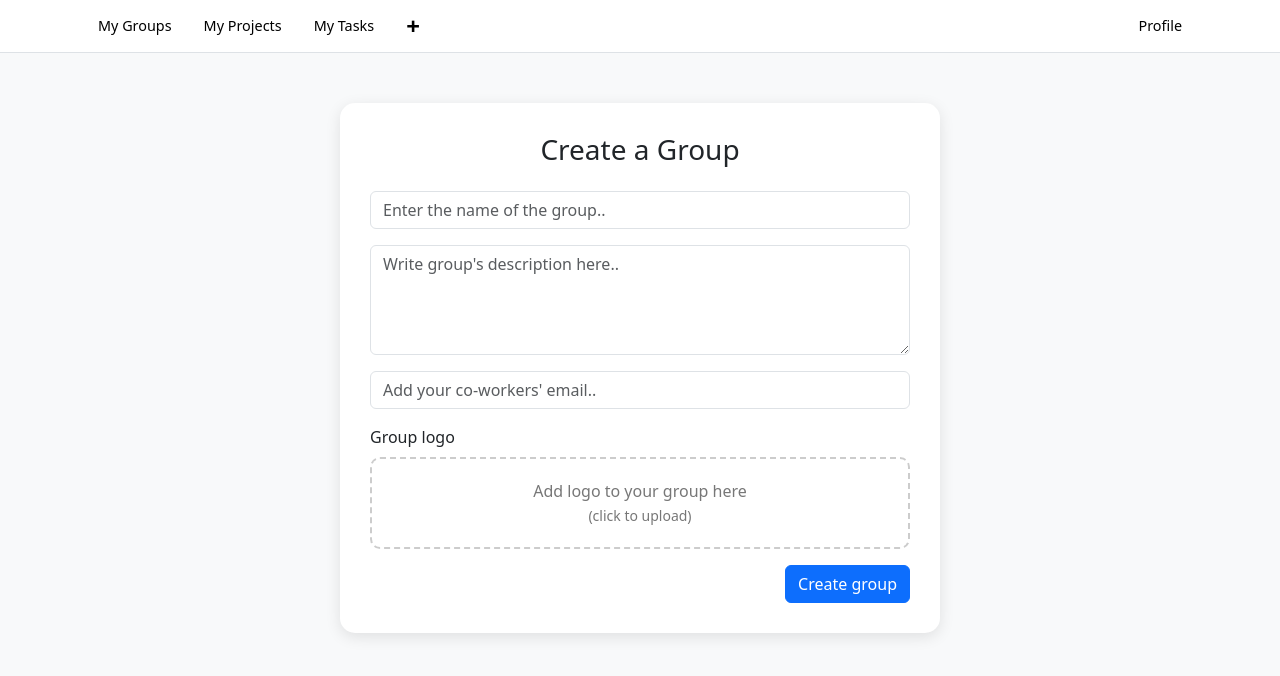
After one commit to casualuser322/litte_tracker, a Django app: page /tracker/groups/create in a window 1280 px wide. The commit adds this page. Shown: the top 676 px of the page. Run offline with Django 5.2, Linux system fonts and the light colour scheme; the visitor is signed in with stand-in values (Sample User, id 1).

Commit message:
added groups page and creation

```diff
--- /dev/null
+++ b/tracker/static/tracker/css/groups.css
@@ -0,0 +1,93 @@
+.groups-container {
+  margin-top: 25px;
+}
+
+.group-card {
+  display: flex;
+  align-items: center;
+  justify-content: space-between;
+  padding: 15px;
+  border-bottom: 1px solid #ddd;
+  background-color: #f9f9f9;
+  margin-top: 10px;
+}
+
+.group-card img {
+  width: 60px;
+  height: 60px;
+  object-fit: cover;
+  border-radius: 5px;
+  margin-right: 15px;
+}
+
+.group-info {
+  flex-grow: 1;
+}
+
+.search-bar {
+  background-color: #d3d3d3;
+  border-radius: 10px;
+  padding: 5px 10px;
+  border: none;
+  outline: none;
+  width: 200px;
+  text-align: left;
+  padding-left: 10px;
+}
+
+/* New expandable button */
+.create-btn {
+  display: inline-flex;
+  align-items: center;
+  background: #0d6efd;
+  color: #fff;
+  border-radius: 8px;
+  padding: 8px 12px;
+  text-decoration: none;
+  transition: all 0.3s ease;
+  overflow: hidden;
+  white-space: nowrap;
+}
+
+.create-btn .label {
+  max-width: 0;
+  opacity: 0;
+  overflow: hidden;
+  transition: max-width 0.3s ease, opacity 0.3s ease;
+}
+
+.create-btn:hover .label {
+  max-width: 120px;
+  opacity: 1;
+  margin-left: 6px;
+}
+
+.plus {
+  font-size: 18px;
+  font-weight: bold;
+  line-height: 1;
+}
+
+body {
+      background: #f8f9fa;
+    }
+    .group-create-container {
+      max-width: 600px;
+      margin: 50px auto;
+      padding: 30px;
+      background: #fff;
+      border-radius: 15px;
+      box-shadow: 0px 4px 15px rgba(0,0,0,0.1);
+    }
+    .upload-box {
+      border: 2px dashed #ccc;
+      border-radius: 10px;
+      padding: 20px;
+      text-align: center;
+      color: #777;
+      cursor: pointer;
+    }
+    .upload-box:hover {
+      border-color: #0d6efd;
+      color: #0d6efd;
+    }
--- /dev/null
+++ b/tracker/static/tracker/js/email_check.js
@@ -0,0 +1,65 @@
+//const autocompleteUrl = "{% url 'user_email_autocomplete' %}";
+
+const emailInput = document.getElementById("emailInput");
+const autocompleteUrl = emailInput.dataset.autocompleteUrl;
+const suggestionsBox = document.getElementById("suggestionsBox");
+const selectedEmails = document.getElementById("selectedEmails");
+const emailsHidden = document.getElementById("emailsHidden");
+
+let emails = [];
+emailInput.addEventListener("input", async () => {
+    const query = emailInput.value;
+    if (query.length < 2) {
+        suggestionsBox.style.display = "none";
+        return;
+    }
+
+    const response = await fetch(`${autocompleteUrl}?q=${query}`);
+    const data = await response.json();
+
+    suggestionsBox.innerHTML = "";
+    if (data.length > 0) {
+        suggestionsBox.style.display = "block";
+        data.forEach(user => {
+            let li = document.createElement("li");
+            li.classList.add("list-group-item", "list-group-item-action");
+            li.textContent = user.email;
+            li.onclick = () => addEmail(user.email);
+            suggestionsBox.appendChild(li);
+        });
+    } else {
+        suggestionsBox.style.display = "none";
+    }
+});
+
+function addEmail(email) {
+    if (emails.includes(email)) return;
+
+    emails.push(email);
+
+    const chip = document.createElement("span");
+    chip.classList.add("badge", "bg-primary", "p-2");
+    chip.innerHTML = `${email} <button type="button" class="btn-close btn-close-white btn-sm ms-1" aria-label="Remove"></button>`;
+
+    chip.querySelector("button").onclick = () => {
+        selectedEmails.removeChild(chip);
+        emails = emails.filter(e => e !== email);
+        updateHiddenField();
+    };
+
+    selectedEmails.appendChild(chip);
+    updateHiddenField();
+
+    emailInput.value = "";
+    suggestionsBox.style.display = "none";
+}
+
+function updateHiddenField() {
+    emailsHidden.value = emails.join(",");
+}
+
+document.addEventListener("click", (e) => {
+    if (!emailInput.contains(e.target) && !suggestionsBox.contains(e.target)) {
+        suggestionsBox.style.display = "none";
+    }
+});
--- /dev/null
+++ b/tracker/templates/groups/groups_create.html
@@ -0,0 +1,48 @@
+{% extends 'base.html' %}
+{% load static %}
+
+{% block title %}Groups{% endblock %}
+
+{% block extra_styles %}
+<link rel="stylesheet" href="{% static 'tracker/css/groups.css' %}">
+{% endblock %}
+
+{% block content %}
+<div class="group-create-container">
+  <h3 class="mb-4 text-center">Create a Group</h3>
+  <form>
+    <div class="mb-3">
+      <input type="text" class="form-control" placeholder="Enter the name of the group.." required>
+    </div>
+
+    <div class="mb-3">
+      <textarea class="form-control" rows="4" placeholder="Write group's description here.."></textarea>
+    </div>
+
+    <div class="mb-3 position-relative">
+        <input type="text" class="form-control" id="emailInput" placeholder="Add your co-workers' email.."
+            data-autocomplete-url="{% url 'user_email_autocomplete' %}">
+        <ul class="list-group position-absolute w-100"
+            id="suggestionsBox" style="z-index:1000; display:none;"></ul>
+    </div>
+
+    <div id="selectedEmails" class="d-flex flex-wrap gap-2"></div>
+    <input type="hidden" name="emails" id="emailsHidden">
+
+    <script src="{% static 'tracker/js/email_check.js' %}"></script>
+
+    <div class="mb-3">
+      <label for="groupLogo" class="form-label">Group logo</label>
+      <div class="upload-box" onclick="document.getElementById('groupLogo').click();">
+        Add logo to your group here<br>
+        <small>(click to upload)</small>
+      </div>
+      <input type="file" id="groupLogo" class="form-control d-none">
+    </div>
+
+    <div class="text-end">
+      <button type="submit" class="btn btn-primary">Create group</button>
+    </div>
+  </form>
+</div>
+{% endblock %}
--- a/tracker/templates/includes/header.html
+++ b/tracker/templates/includes/header.html
@@ -3,7 +3,7 @@
   <div class="container justify-content-between">
 
     <div class="d-flex align-items-center">
-        <a class="nav-link px-3" href="#">My Groups</a>
+        <a class="nav-link px-3" href="{% url 'group_list' %}">My Groups</a>
         <a class="nav-link px-3" href="#">My Projects</a>
         <a class="nav-link px-3" href="#">My Tasks</a>
         <a class="nav-link fs-4 fw-bold px-3" href="#">+</a>
--- a/tracker/urls.py
+++ b/tracker/urls.py
@@ -3,10 +3,14 @@ from . import views
 
 urlpatterns = [
     path("", view=views.index, name="index"),
+    path("groups/list", view=views.group_list, name="group_list"),
+    path("groups/create", view=views.create_group, name="create_group"),
     path("projects/", view=views.project_list , name="project_list"),
     path("projects/create", view=views.create_project, name="create_project"),
     path("projects/<int:project_id>/", view=views.project_details, name="project_details"),
     path("projects/<int:project_id>/create-ticket", view=views.create_ticket, name="create_ticket"),
     path("tickets/<int:project_id>/", view=views.ticket_detail, name="ticket_detail"),
     path("tickets/<int:project_id>/update", view=views.update_ticket, name="update_ticket"),
+
+    path("api/autocomplete/emails/", view=views.user_email_autocomplete, name="user_email_autocomplete"),
 ]
--- a/tracker/views.py
+++ b/tracker/views.py
@@ -1,10 +1,46 @@
 from django.contrib import messages
+from django.http import JsonResponse
 from django.contrib.auth.decorators import login_required
 from django.shortcuts import render, redirect, get_object_or_404
 
+from accounts.models import TicketsUser
 from .models import Attachment, Comment, Project, Ticket
-from .forms import AttachmentForm, CommentForm, ProjectForm, TicketForm
+from .forms import \
+    AttachmentForm, CommentForm, GroupForm, ProjectForm, TicketForm
 
+
+@login_required
+def group_list(request):
+    groups = request.user.groups.all()
+
+    return render(request, 'groups/groups_main.html', {
+        'groups': groups,
+    })
+
+@login_required
+def create_group(request):
+    if request.method == 'POST':
+        form = GroupForm(request.POST)
+        if form.is_valid():
+            group = form.save(commit=False)
+            group.owner = request.user
+            group.save()
+            form.save_m2m()
+            messages.success(request, 'Group is created!')
+            return redirect('group_list')
+    else:
+        form = GroupForm()
+
+    return render(request, 'groups/groups_create.html', {
+        'form': form,
+    })
+
+def user_email_autocomplete(request):
+    query = request.GET.get("q", "")
+    users = TicketsUser.objects.filter(email__icontains=query)[:10]
+    results = [{"id": u.id, "email": u.email} for u in users]
+
+    return JsonResponse(results, safe=False)
 
 @login_required
 def project_list(request):
@@ -140,4 +176,8 @@ def update_ticket(request, ticket_id):
     })
 
 def index(request):
-    return redirect('project_list')
+    user = request.user
+    if user.is_authenticated:
+        return redirect('group_list')
+    else:
+        return redirect('register')
```
Also changed, not shown: tracker/templates/groups/groups_main.html (added, +59 -0 lines).
